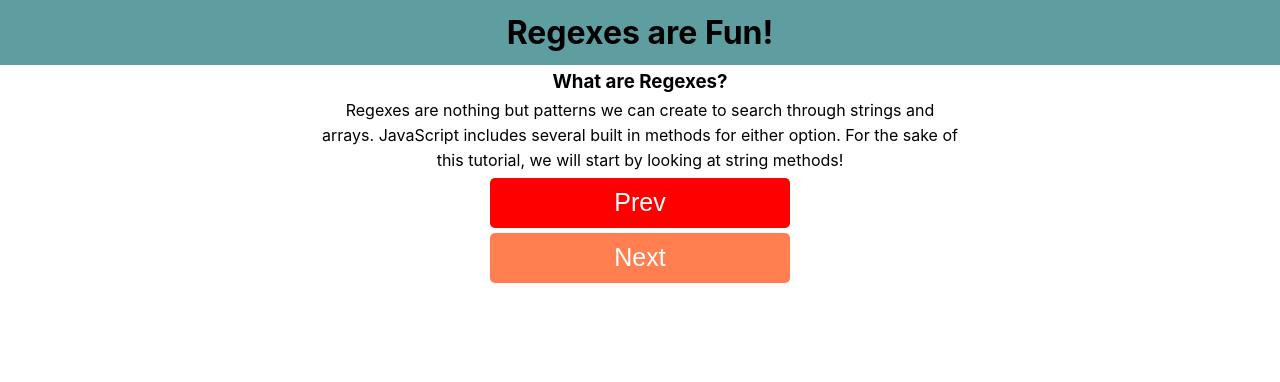
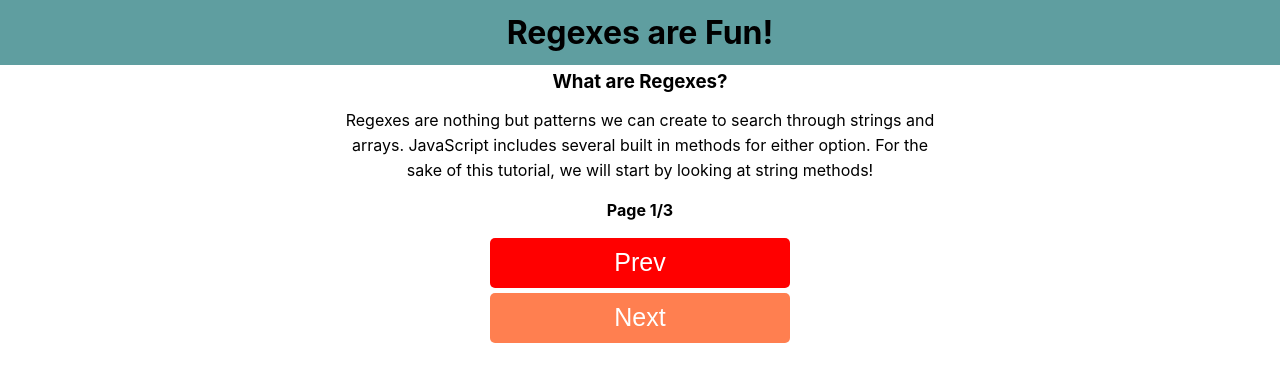
Before and after one commit to TWetmore34/regex-tutorial, a React (Create React App) app: page / in a window 1280 px wide. Shown: the top 382 px of the page. Built offline with nearby package versions, Linux system fonts and the light colour scheme.

Commit message:
added next tutorial pages and created new codepens for tutorials

```diff
--- a/src/App.js
+++ b/src/App.js
@@ -18,9 +18,9 @@
       code: 'https://codepen.io/twetmore34/embed/dymKVGN?default-tab=js%2Cresult&editable=true&theme-id=dark'
     },
     {
-      topic: 'msg',
-      text: 'asdfasdf',
-      code: [':0', '/w+/ vibes']
+      topic: 'The .match method',
+      text: 'The next method to address is the match method. Much like .find, match will search through a string with the pattern provided by your regex. The key difference is what the method returns. Instead of a boolean, we see the actual content that matched the pattern (more specifically, it is returned in an array - keep this in mind when accessing values grabbed with the method). so, instead of the regex /hello/ called on hello world returning true, it would instead return hello. This gives us a powerful tool for problems involving strings as we can quickly isolate the data we want to work with, rahter than just knowing its there!',
+      code: 'https://codepen.io/twetmore34/embed/VwXBpgv?default-tab=js%2Cresult&editable=true&theme-id=dark'
     }]);
 
      // use me for msg
@@ -28,20 +28,15 @@
 
         // increase index
         const indexUp = () => {
-          if(index >= messages.length - 1) {
-            index = messages.length - 1
-          } else {
+          if(index < messages.length - 1) {
             index++
             return setIndex(index)
           }
-          console.log(index)
         }
 
         // decrease index
         const indexDown = () => {
-          if (index - 1 <= -1){
-            index = 0
-          } else {
+          if (index > 0){
             index--
             return setIndex(index)
           }
@@ -52,9 +47,7 @@
     // When that CHANGE OCCURS, then does it run the logic
     useEffect(() => {
       // logic you want to execute
-      console.log(index)
       setIndex(index)
-      console.log(index)
     },
     // the condition that it observes to change
     [index]);
@@ -63,7 +56,7 @@
   return (
     <div >
       <Header />
-      <Tutorial setMsg={messages[index]}/>
+      <Tutorial setMsg={messages[index]} index={index}/>
       <Button color='red' text='Prev' index={indexDown}/>
       <Button color='coral' text='Next' index={indexUp} />
     </div>
--- a/src/components/Tutorial.js
+++ b/src/components/Tutorial.js
@@ -1,4 +1,4 @@
-const Tutorial = ({ setMsg }) => {
+const Tutorial = ({ setMsg, index }) => {
   return (
     <div>
         <h3 className="subheader">{setMsg.topic}</h3>
@@ -15,6 +15,7 @@
   Untitled</a> by TWetmore34 (<a href="https://codepen.io/twetmore34">@twetmore34</a>)
   on <a href="https://codepen.io">CodePen</a>.
 </iframe> : ''}
+          <h4 className="msg-text">Page {index + 1}/3</h4>
     </div>
   )
 }
--- a/src/style.css
+++ b/src/style.css
@@ -40,6 +40,7 @@
 .msg-text {
     text-align: center;
     line-height: 25px;
+    margin: 15px;
 }
 
 .text-area {
```
